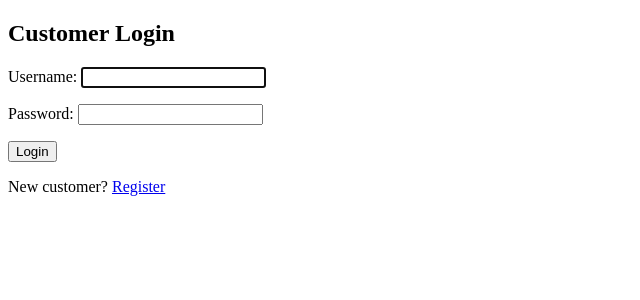
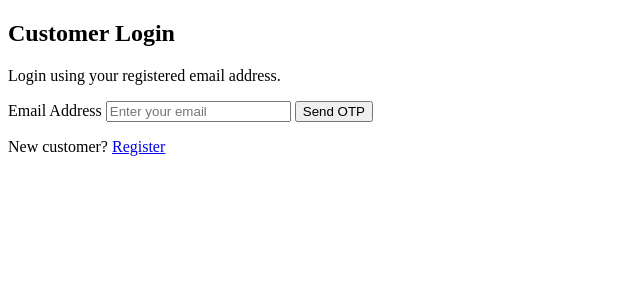
Before and after one commit to AnnMariyaChako123/mini_ecommerce, a Django app: page /login/ in a window 1280 px wide. Shown: the top 300 px of the page, without its empty margins (0-640 px from the left). Run offline with Django 5.2, Linux system fonts and the light colour scheme; parts of the project's set-up code (start-up, migrations or seed data) failed here and were passed over.

Commit message:
Add email OTP login and verification

```diff
--- a/catalog/templates/catalog/login.html
+++ b/catalog/templates/catalog/login.html
@@ -1,23 +1,41 @@
+
 <!DOCTYPE html>
 <html lang="en">
 <head>
     <meta charset="UTF-8">
     <meta name="viewport" content="width=device-width, initial-scale=1.0">
-    <title>Document</title>
+    <title>Customer Login</title>
 </head>
 <body>
 
     <h2>Customer Login</h2>
+    <p>Login using your registered email address.</p>
 
-<form method="post">
+    {% if messages %}
+        {% for message in messages %}
+            <p>{{ message }}</p>
+        {% endfor %}
+    {% endif %}
+
+    <form method="POST">
         {% csrf_token %}
-    {{ form.as_p }}
-    <button type="submit">Login</button>
+
+        <label for="email">Email Address</label>
+        <input
+            type="email"
+            id="email"
+            name="email"
+            placeholder="Enter your email"
+            required
+        >
+
+        <button type="submit">Send OTP</button>
     </form>
 
     <p>
         New customer?
         <a href="{% url 'register' %}">Register</a>
     </p>
+
 </body>
 </html>
--- a/catalog/urls.py
+++ b/catalog/urls.py
@@ -8,8 +8,9 @@ from .views import api_test_page
 urlpatterns = [
     path("", views.home, name = "home"),
     path('register/', views.register, name='register'),
-    path('login/',auth_views.LoginView.as_view(template_name='catalog/login.html'),name='login'),
-    path('logout/',auth_views.LogoutView.as_view(),name='logout'),
+    path('login/', views.request_otp, name='login'),
+    path('verify-otp/', views.verify_otp, name='verify_otp'),
+    path('logout/', auth_views.LogoutView.as_view(), name='logout'),
     path('wishlist/add/<int:product_id>/',views.add_to_wishlist,name='add_to_wishlist'),
     path('wishlist/',views.wishlist,name='wishlist'),
     path('wishlist/remove/<int:item_id>/',views.remove_from_wishlist,name='remove_from_wishlist'),
--- a/catalog/views.py
+++ b/catalog/views.py
@@ -37,15 +37,59 @@ def home(request):
         "selected_category":category_id,
     })
 
+# def register(request):
+#     if request.method == 'POST':
+#         form = UserCreationForm(request.POST)
+
+#         if form.is_valid():
+#             form.save()
+#             return redirect('login')
+#     else:
+#         form = UserCreationForm()
+
+#     return render(
+#         request,
+#         'catalog/register.html',
+#         {'form': form}
+#     )
+
+
+
+from django.contrib.auth import get_user_model
+from django.contrib.auth.forms import UserCreationForm
+from django import forms
+from django.shortcuts import render, redirect
+
+User = get_user_model()
+
+
+class CustomerRegistrationForm(UserCreationForm):
+    email = forms.EmailField(required=True)
+
+    class Meta:
+        model = User
+        fields = ('username', 'email', 'password1', 'password2')
+
+    def clean_email(self):
+        email = self.cleaned_data['email'].strip().lower()
+
+        if User.objects.filter(email__iexact=email).exists():
+            raise forms.ValidationError(
+                "An account with this email already exists."
+            )
+
+        return email
+
+
 def register(request):
     if request.method == 'POST':
-        form = UserCreationForm(request.POST)
+        form = CustomerRegistrationForm(request.POST)
 
         if form.is_valid():
             form.save()
             return redirect('login')
     else:
-        form = UserCreationForm()
+        form = CustomerRegistrationForm()
 
     return render(
         request,
@@ -144,3 +188,130 @@ from django.shortcuts import render
 
 def api_test_page(request):
     return render(request, "catalog/api_test.html")
+
+import secrets
+from datetime import timedelta
+
+from django.conf import settings
+from django.contrib.auth import get_user_model, login
+from django.core.mail import send_mail
+from django.utils import timezone
+from django.shortcuts import render, redirect
+from django.contrib import messages
+from django.contrib.auth.hashers import make_password, check_password
+
+from .models import EmailOTP
+
+
+User = get_user_model()
+
+
+def request_otp(request):
+    if request.method == 'POST':
+        email = request.POST.get('email', '').strip().lower()
+
+        if not User.objects.filter(email__iexact=email).exists():
+            messages.error(request, 'No account found with this email. Please register first.')
+            return redirect('login')
+
+
+        recent_otp = EmailOTP.objects.filter(
+            email__iexact=email,
+            created_at__gte=timezone.now() - timedelta(seconds=60)
+        ).exists()
+
+        if recent_otp:
+            messages.error(request, 'Please wait 60 seconds before requesting another OTP.')
+            return redirect('login')
+
+        otp = f'{secrets.randbelow(1_000_000):06d}'
+
+        EmailOTP.objects.filter(email__iexact=email, is_used=False).update(is_used=True)
+
+        EmailOTP.objects.create(
+            email=email,
+            otp_hash=make_password(otp),
+            expires_at=timezone.now() + timedelta(minutes=5)
+        )
+
+        try:
+            send_mail(
+                'Your Mini Ecommerce Login OTP',
+                f'Your OTP is {otp}. It expires in 5 minutes. Do not share it with anyone.',
+                settings.DEFAULT_FROM_EMAIL,
+                [email],
+                fail_silently=False,
+            )
+        except Exception:
+            EmailOTP.objects.filter(email__iexact=email, is_used=False).update(is_used=True)
+            messages.error(request, 'Unable to send OTP. Please try again later.')
+            return redirect('login')
+
+        request.session['otp_email'] = email
+        return redirect('verify_otp')
+
+    return render(request, 'catalog/login.html')
+
+
+
+def verify_otp(request):
+    email = request.session.get('otp_email')
+
+    if not email:
+        messages.error(request, 'Please request an OTP first.')
+        return redirect('login')
+
+    if request.method == 'POST':
+        otp = request.POST.get('otp', '').strip()
+
+        record = EmailOTP.objects.filter(
+            email__iexact=email,
+            is_used=False
+        ).order_by('-created_at').first()
+
+        if not record or record.is_expired():
+            messages.error(request, 'OTP expired. Please request a new one.')
+            request.session.pop('otp_email', None)
+            return redirect('login')
+
+        if record.attempts >= 5:
+            record.is_used = True
+            record.save(update_fields=['is_used'])
+            request.session.pop('otp_email', None)
+            messages.error(request, 'Too many attempts. Request a new OTP.')
+            return redirect('login')
+
+        record.attempts += 1
+        record.save(update_fields=['attempts'])
+
+        if not check_password(otp, record.otp_hash):
+            messages.error(request, 'Invalid OTP. Please try again.')
+            return redirect('verify_otp')
+
+        try:
+            user = User.objects.get(email__iexact=email)
+        except User.DoesNotExist:
+            record.is_used = True
+            record.save(update_fields=['is_used'])
+            request.session.pop('otp_email', None)
+            messages.error(
+                request,
+                'Account not found for this email. Please register first.'
+            )
+            return redirect('login')
+
+        record.is_used = True
+        record.save(update_fields=['is_used'])
+
+
+        from django.contrib.auth import logout
+        logout(request)
+
+
+        login(request, user)
+
+        request.session.pop('otp_email', None)
+
+        return redirect('home')
+
+    return render(request, 'catalog/verify_otp.html')
--- a/mini_ecommerce/urls.py
+++ b/mini_ecommerce/urls.py
@@ -22,13 +22,14 @@ from django.contrib.auth import views as auth_views
 from cart.views import sales_dashboard_page
 from catalog.views import api_test_page
 from cart.views import razorpay_webhook
+from catalog import views
 
 urlpatterns = [
     path('admin/', admin.site.urls),
     path("", include("catalog.urls")),
     path('cart/', include("cart.urls")),
-    path('accounts/login/',auth_views.LoginView.as_view(template_name='login.html'),name='login'),
-    path('accounts/logout/',auth_views.LogoutView.as_view(),name='logout'),
+    path('accounts/login/', views.request_otp, name='account_login'),
+    path('accounts/logout/', auth_views.LogoutView.as_view(), name='account_logout'),
     path('sales-dashboard/',sales_dashboard_page,name='sales_dashboard_page',),
     path("api-test/", api_test_page, name="api_test_page"),
     path('razorpay/webhook/', razorpay_webhook, name='razorpay_webhook'),
```
Also changed, not shown: catalog/models.py (+12 -0 lines), catalog/templates/catalog/register.html (+54 -1 lines), catalog/templates/catalog/verify_otp.html (added, +26 -0 lines), mini_ecommerce/settings.py (+14 -11 lines), catalog/migrations/0010_emailotp.py (added). Lines whose indentation alone changed are shown as unchanged.
